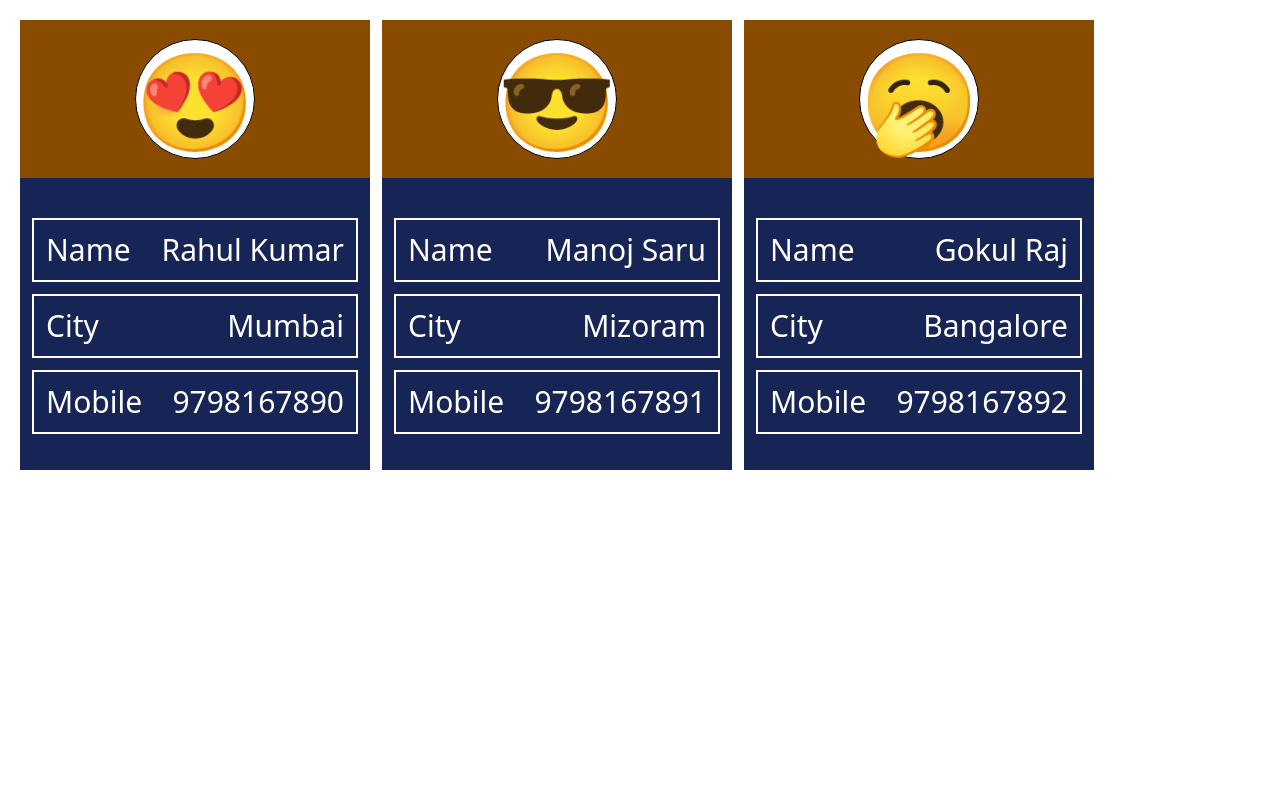
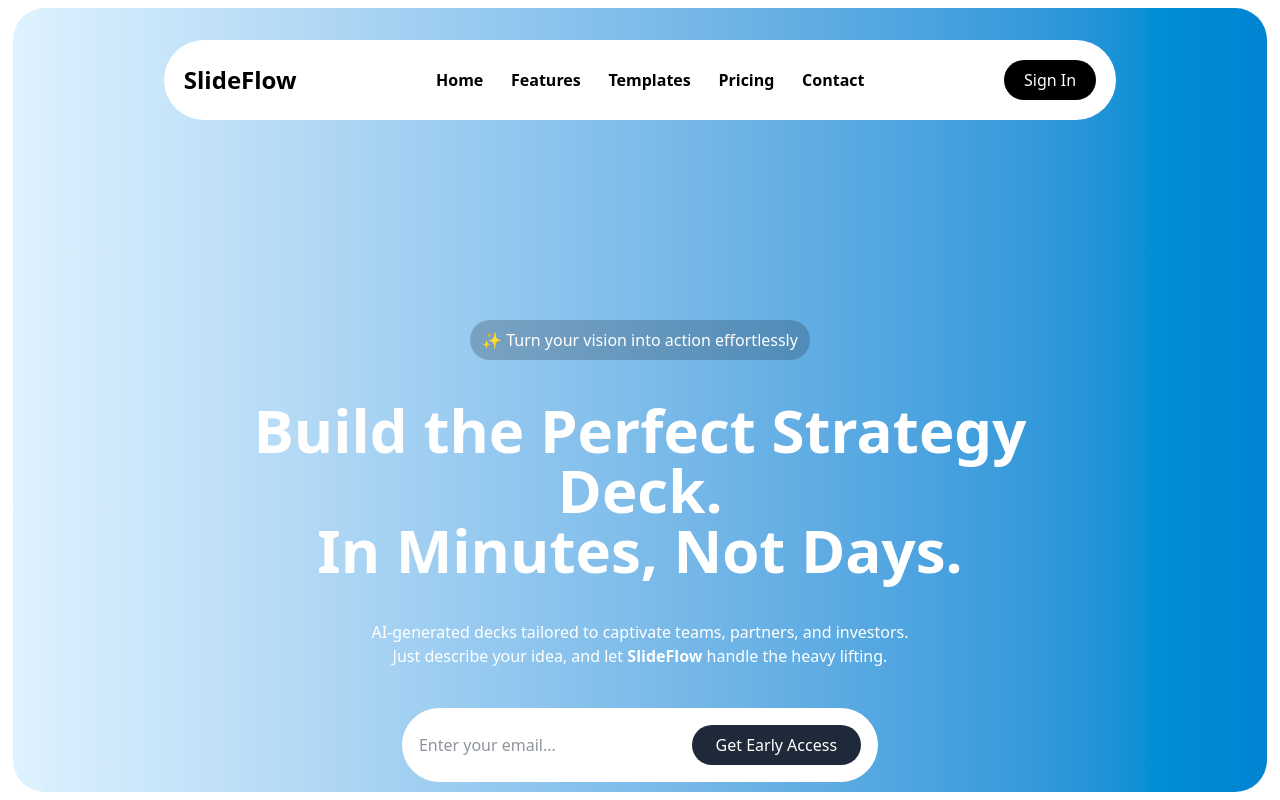
Before and after one commit to Rahullkumr/Reacting, a React (Vite) app in the folder FirstProject/: page / in a window 1280 px wide. Built offline with nearby package versions, Linux system fonts and the light colour scheme.

Commit message:
add: SlideFlow landing page

```diff
--- a/FirstProject/src/App.jsx
+++ b/FirstProject/src/App.jsx
@@ -5,6 +5,7 @@ import { Footer } from "./day02/ReusableFooter";
 import { Card } from "./day02/ReusableProfileCard";
 import { MyApp } from "./day02/ReusableProfileCard";
 import Practice from "./Practice";
+import SlideFlowLandingPage from "./SlideFlow/SlideFlowLandingPage";
 
 function App() {
   return (
@@ -21,7 +22,9 @@ function App() {
     // </div>
 
     // day03
-    <Practice />
+    // <Practice />
+    <SlideFlowLandingPage/>
+
   );
 }
 
--- /dev/null
+++ b/FirstProject/src/SlideFlow/SFHeader.jsx
@@ -0,0 +1,19 @@
+const SFHeader = () => {
+  return (
+    <div className="bg-white h-20 rounded-full w-[80%] p-5 flex justify-between items-center">
+        <div className="text-2xl font-bold">SlideFlow</div>
+        <div className="w-1/2">
+          <ul className="flex justify-around font-semibold">
+            <li>Home</li>
+            <li>Features</li>
+            <li>Templates</li>
+            <li>Pricing</li>
+            <li>Contact</li>
+          </ul>
+        </div>
+        <div className="bg-black text-white px-5 py-2 rounded-full">Sign In</div>
+    </div>
+  )
+}
+
+export default SFHeader
--- /dev/null
+++ b/FirstProject/src/SlideFlow/SFMainContent.jsx
@@ -0,0 +1,25 @@
+import React from 'react'
+
+const SFMainContent = () => {
+  return (
+    <div className='w-[80%] h-1/2 text-center flex flex-col items-center gap-10 text-white'>
+      <div className='py-2 px-3 bg-gray-800/25 rounded-full'>
+        ✨ Turn your vision into action effortlessly
+      </div>
+      <div className='text-6xl font-semibold'>
+        <p>Build the Perfect Strategy Deck.</p>
+        <p>In Minutes, Not Days.</p>
+      </div>
+      <div>
+        <p>AI-generated decks tailored to captivate teams, partners, and investors.</p>
+        <p>Just describe your idea, and let <strong>SlideFlow</strong> handle the heavy lifting.</p>
+      </div>
+      <div className='border flex justify-between rounded-full p-4 w-1/2 bg-white'>
+        <input className='text-gray-800' type="text" placeholder="Enter your email..."/>
+        <div className='text-white bg-gray-800 rounded-full py-2 px-6'>Get Early Access</div>
+      </div>
+    </div>
+  )
+}
+
+export default SFMainContent
--- /dev/null
+++ b/FirstProject/src/SlideFlow/SlideFlowLandingPage.jsx
@@ -0,0 +1,13 @@
+import SFHeader from "./SFHeader";
+import SFMainContent from "./SFMainContent";
+
+const SlideFlowLandingPage = () => {
+  return (
+    <div className="bg-sky-400 w-[98vw] h-[98vh] rounded-4xl p-8 bg-gradient-to-r from-sky-100 to-sky-600 flex flex-col items-center gap-50">
+      <SFHeader />
+      <SFMainContent/>
+    </div>
+  );
+};
+
+export default SlideFlowLandingPage;
--- a/FirstProject/src/index.css
+++ b/FirstProject/src/index.css
@@ -0,0 +1,7 @@
+/* The below styling is for SlideFlowLandingPage */
+body{
+    display: flex;
+    justify-content: center;
+    align-items: center;
+    height: 100vh;
+}
```
